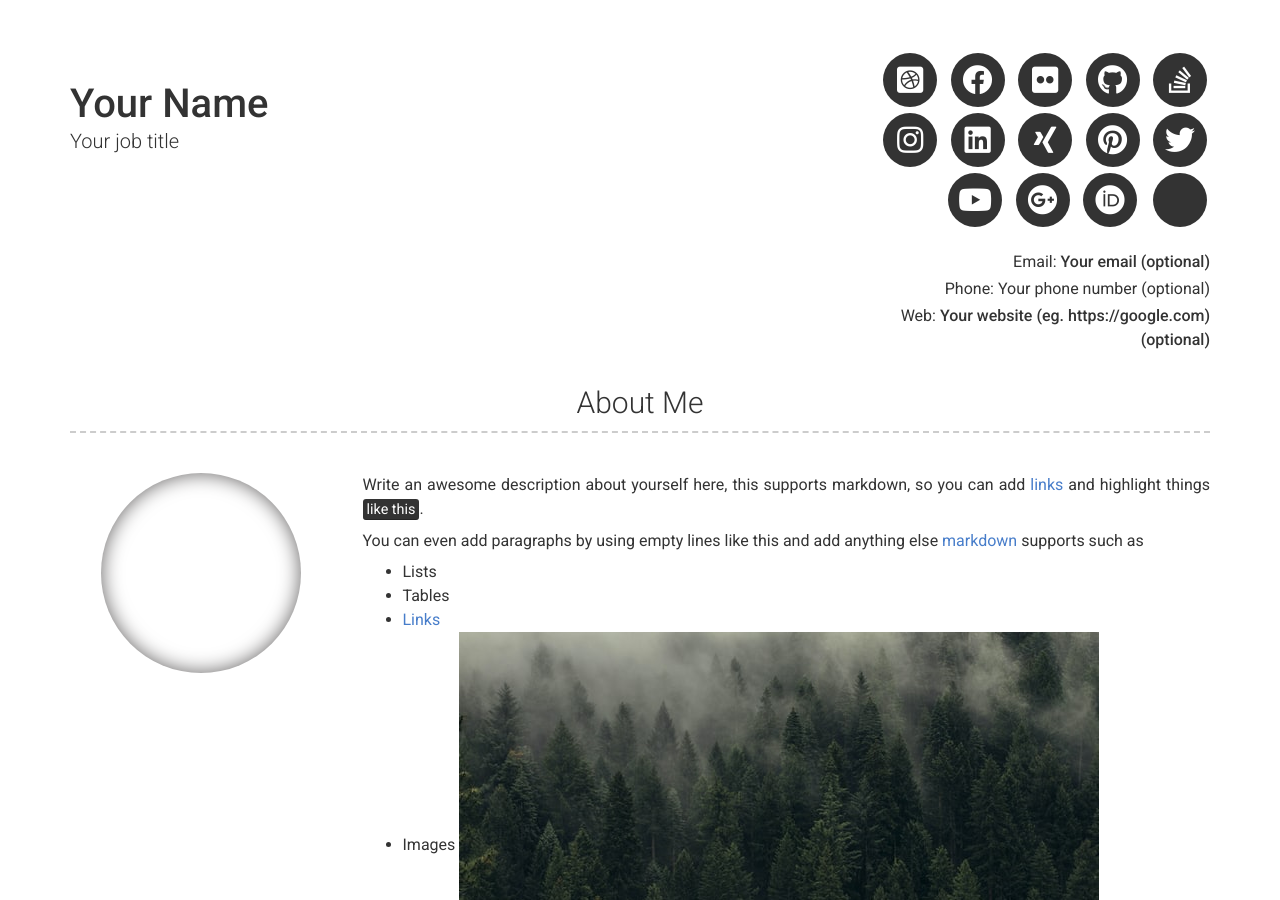
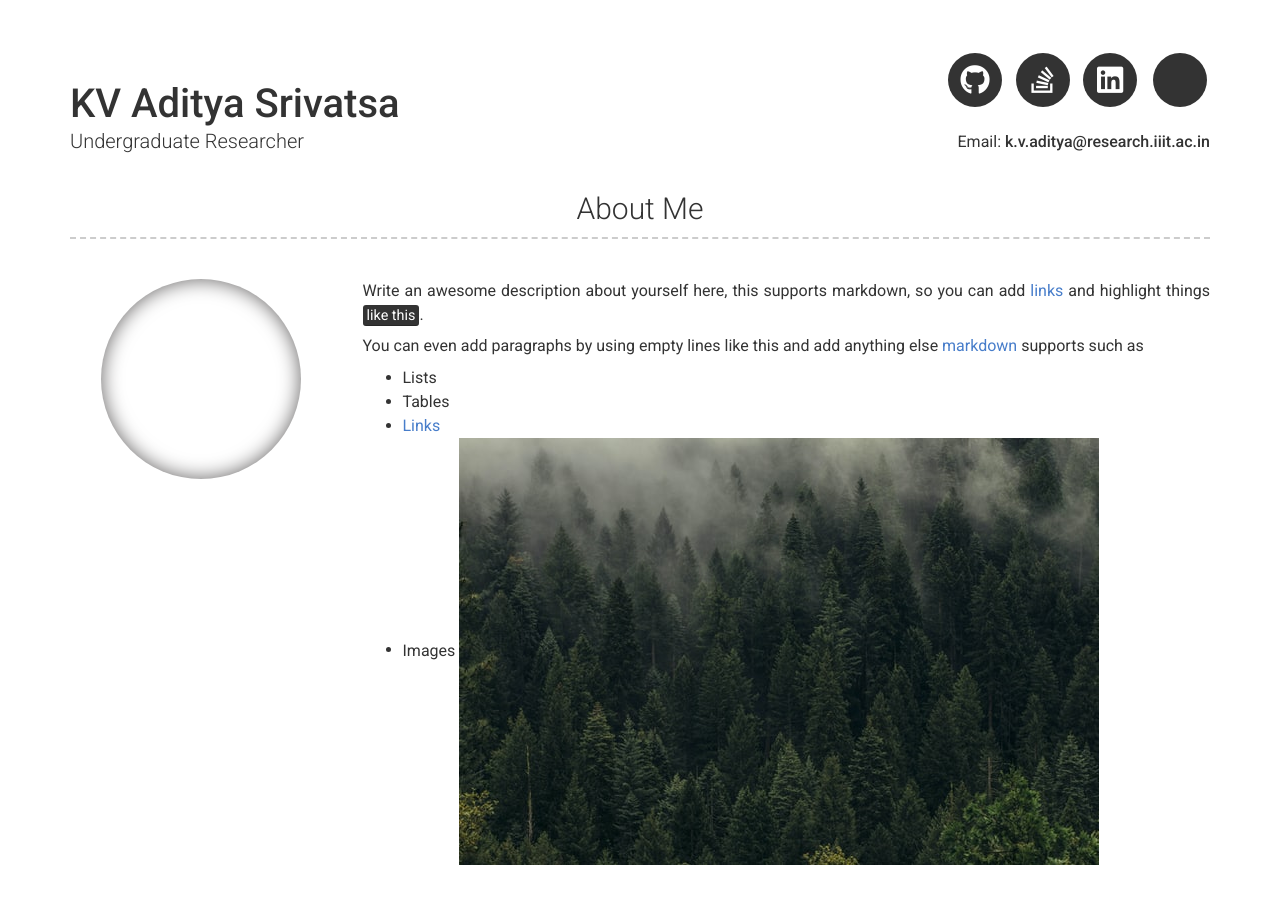
Before and after one commit to kvadityasrivatsa/kvadityasrivatsa.github.io, a Jekyll site: the page built from index.md, in a window 1280 px wide and 900 px high. Built offline with Jekyll 4.4.1, drawn with Linux system fonts in a browser that asks for light colours; nearby versions of some CDN libraries; some of the changed text lies outside the part shown.

Commit message:
Update _config.yml

```diff
--- a/_config.yml
+++ b/_config.yml
@@ -1,37 +1,37 @@
 # Site
-repository: Git repository where your resume will be hosted, only required if you are hosting on GitHub (eg. sproogen/modern-resume-theme)
+repository: kvadityasrivatsa/kvadityasrivatsa.github.io
 # favicon: Directory of your favicon (eg. images/favicon.ico)(optional)
 
 # Content configuration version
 version: 2
 
 # Personal info
-name: Your Name
-title: Your job title
-email: Your email (optional)
+name: KV Aditya Srivatsa
+title: Undergraduate Researcher
+email: k.v.aditya@research.iiit.ac.in
 # email_title: Email (Email title override)
-phone: Your phone number (optional)
+#phone: Your phone number (optional)
 # phone_title: Phone (Phone title override)
-website: Your website (eg. https://google.com)(optional)
+#website: Your website (eg. https://google.com)(optional)
 # website_title: Web (Website title override)
 
 # Dark Mode (true/false/never)
 darkmode: false
 
 # Social links
-twitter_username: jekyllrb
-github_username:  jekyll
-stackoverflow_username: "00000001"
-dribbble_username: jekyll
-facebook_username: jekyll
-flickr_username: jekyll
-instagram_username: jekyll
-linkedin_username: jekyll
-xing_username: jekyll
-pinterest_username: jekyll
-youtube_username: jekyll
-googleplus_username: +jekyll
-orcid_username: 0000-0000-0000-0000
+#twitter_username: jekyllrb
+github_username:  kvadityasrivatsa
+stackoverflow_username: "Maverick139"
+#dribbble_username: jekyll
+#facebook_username: jekyll
+#flickr_username: jekyll
+#instagram_username: jekyll
+linkedin_username: KV Aditya Srivatsa
+#xing_username: jekyll
+#pinterest_username: jekyll
+#youtube_username: jekyll
+#googleplus_username: +jekyll
+#orcid_username: 0000-0000-0000-0000
 
 # Additional icon links
 additional_links:
```
